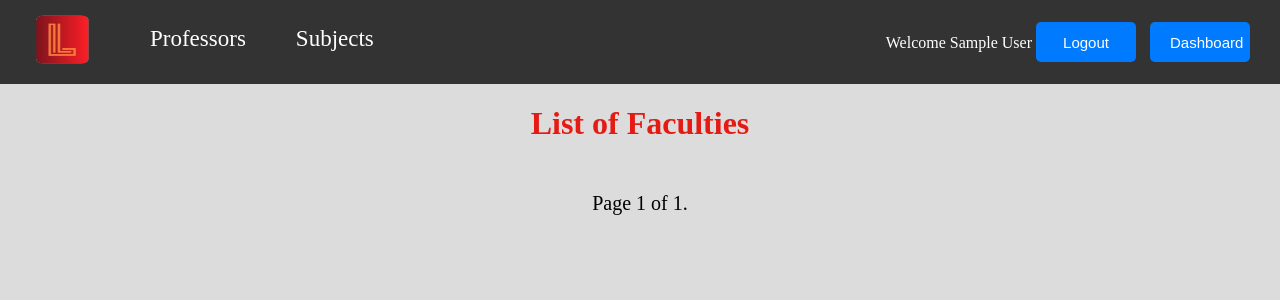
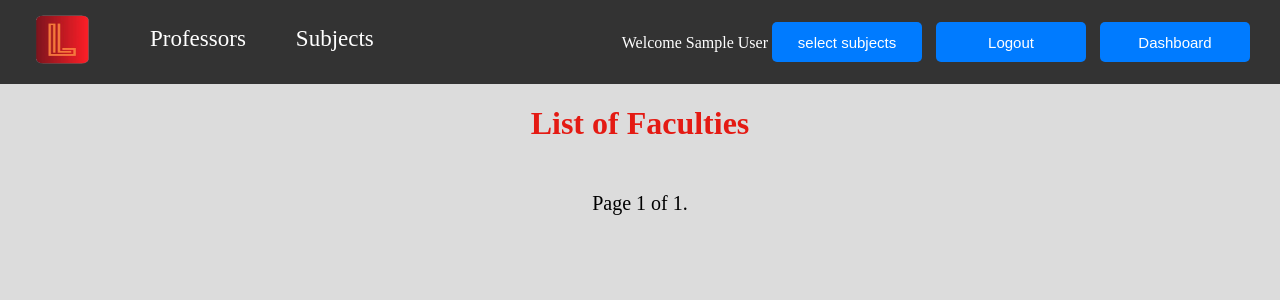
Before and after one commit to natia02/LearningManagementSystem, a Django app: page / in a window 1280 px wide. Shown: the top 300 px of the page. Run offline with Django 5.2, Linux system fonts and the light colour scheme; the visitor is signed in with stand-in values (Sample User, id 1); data that the repository does not hold is empty.

Commit message:
add style

```diff
--- a/mainapp/templates/includes/header.html
+++ b/mainapp/templates/includes/header.html
@@ -1,5 +1,5 @@
 {% load static %}
-<link rel="stylesheet" type="text/css", href="{% static 'mainapp/css/header.css' %}">
+<link rel="stylesheet" type="text/css" href="{% static 'mainapp/css/header.css' %}">
 <header class="header">
     <nav>
         <a href="http://127.0.0.1:8000/"><img class="logo" src="{% static 'img/logo.png' %}" alt="Logo"></a>
@@ -19,6 +19,11 @@
         {% else %}
             Welcome {{ user.username }}
         {% endif %}
+            <a href="{% url 'users:subject_selection' %}">
+                <button class="dashboard_button">
+                    select subjects
+                </button>
+            </a>
             <a href="{% url 'users:logout' %}">
                 <button class="logout_button">
                     Logout
@@ -29,6 +34,7 @@
                     Dashboard
                 </button>
             </a>
+
     </div>
     {% endif %}
 </header>
--- a/static/mainapp/css/header.css
+++ b/static/mainapp/css/header.css
@@ -33,7 +33,7 @@ nav {
 
 .login, .logout_button, .dashboard_button{
     margin-right: 10px;
-    width: 100px;
+    width: 150px;
     height: 40px;
     background-color: #007bff;
     color: white;
```
